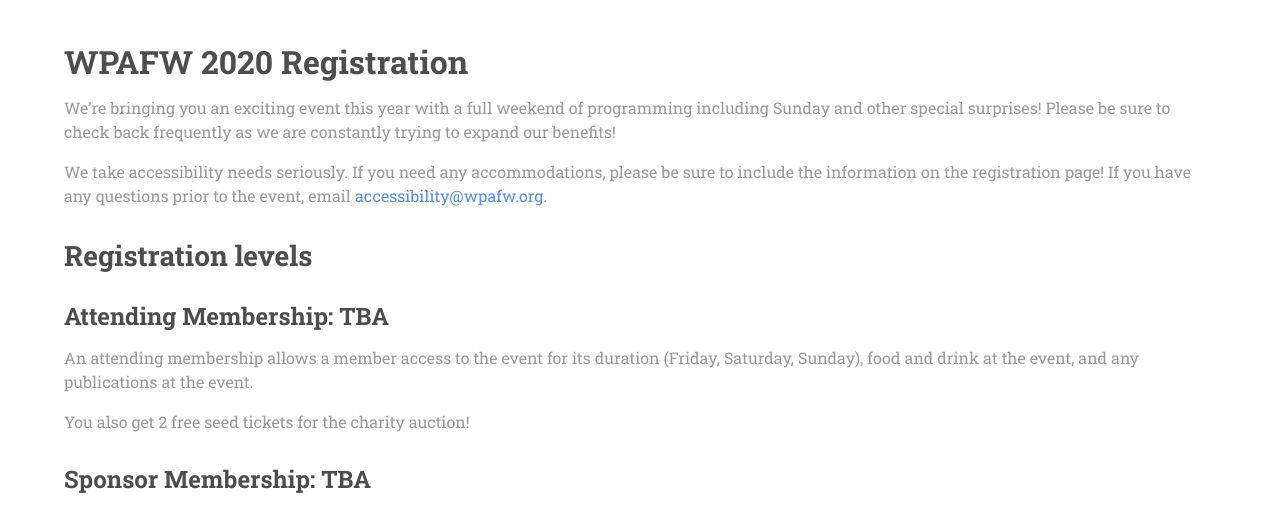
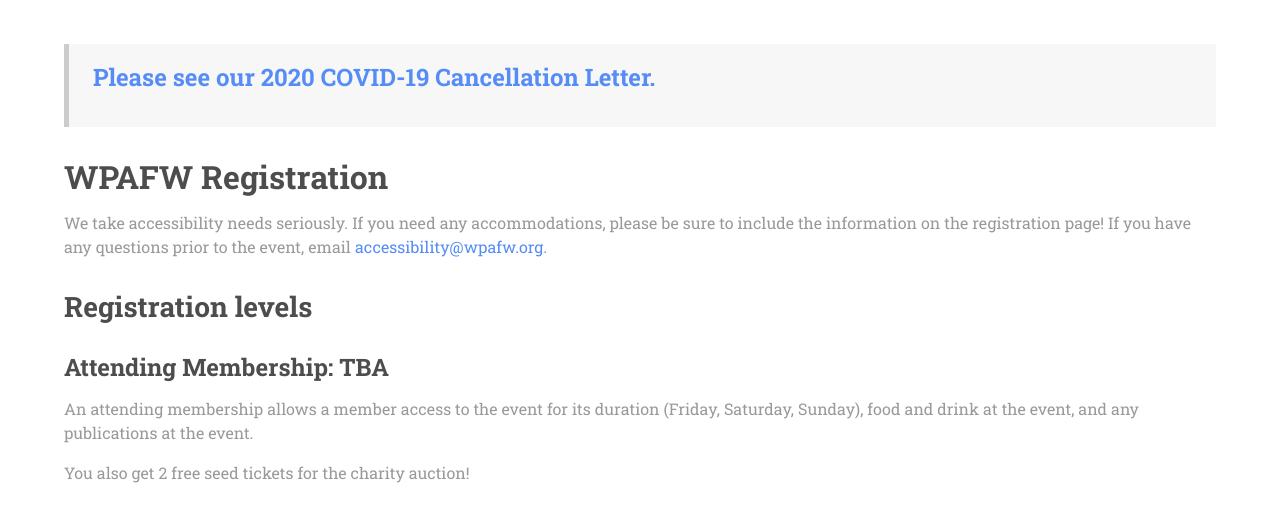
Before and after one commit to wpafw/wpafw.org, a Jekyll site: the page built from registration.md, in a window 1280 px wide and 900 px high, cut to the strip 391-900 px from the top of the window. Built offline with Jekyll 4.4.1, drawn with Linux system fonts in a browser that asks for light colours; nearby versions of some CDN libraries.

Commit message:
add letter notice to pages

```diff
--- a/registration.md
+++ b/registration.md
@@ -8,9 +8,9 @@ nav-title: Registration
 nav-order: 1
 ---
 
-# WPAFW 2020 Registration
+> ### [Please see our 2020 COVID-19 Cancellation Letter.]({{'/' | absolute_url}})
 
-We're bringing you an exciting event this year with a full weekend of programming including Sunday and other special surprises! Please be sure to check back frequently as we are constantly trying to expand our benefits!
+# WPAFW Registration
 
 We take accessibility needs seriously. If you need any accommodations, please be sure to include the information on the registration page! If you have any questions prior to the event, email [accessibility@wpafw.org](mailto:accessibility@wpafw.org).
 
```
Also changed, not shown: artists.md (+4 -2 lines), charity.md (+2 -0 lines), events.md (+2 -2 lines), food.md (+3 -1 lines), travel.md (+2 -0 lines).
